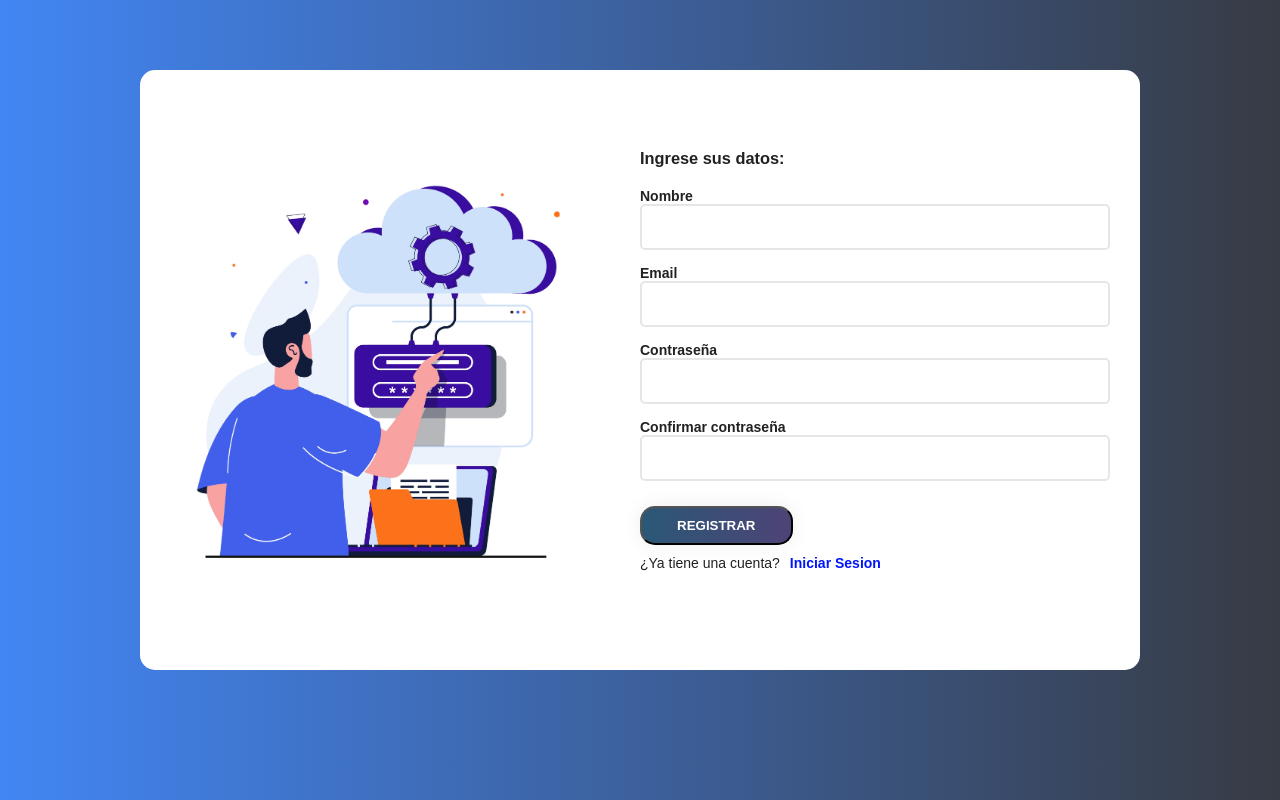
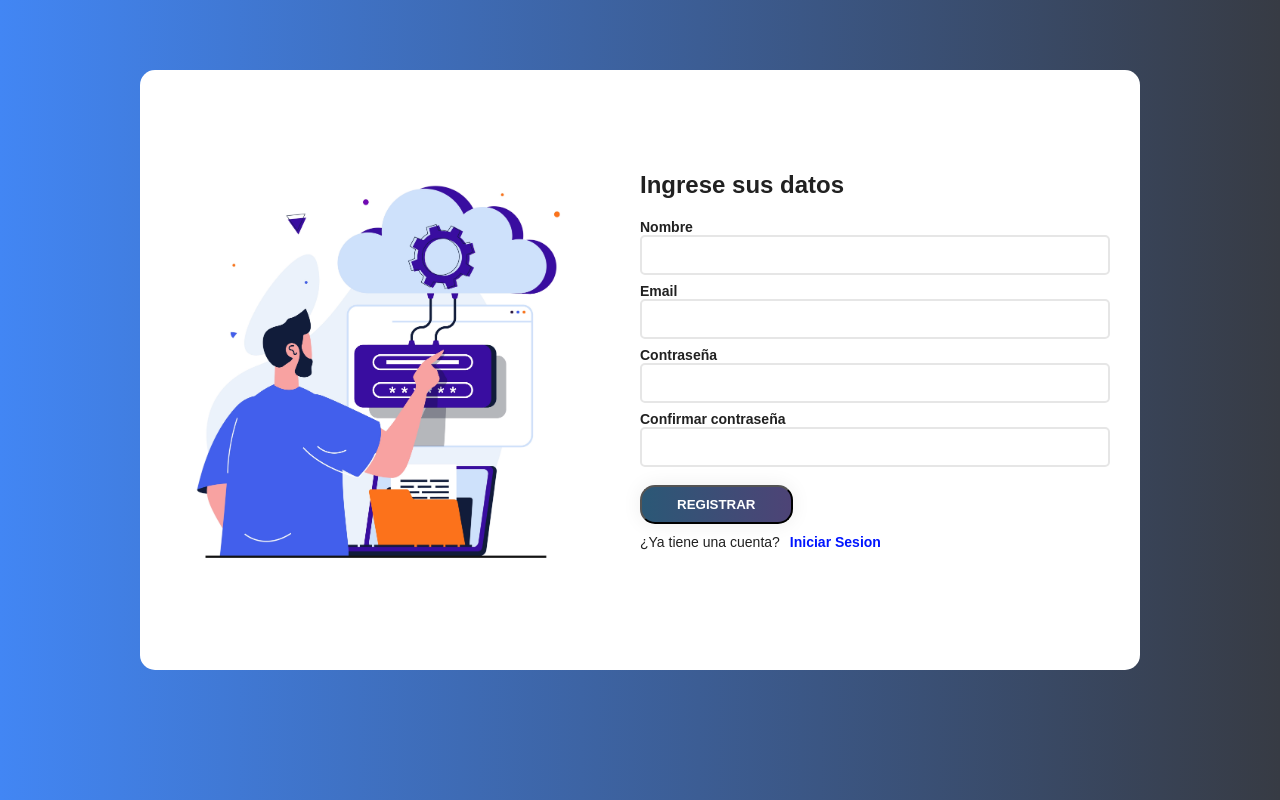
Before and after one commit to darienvr/login-user-crud-laravel-react, a React (Vite) app in the folder frontend/: page /signup in a window 1280 px wide. Built offline with nearby package versions, Linux system fonts and the light colour scheme; no server answers.

Commit message:
improved user interface in signup

```diff
--- a/frontend/src/index.css
+++ b/frontend/src/index.css
@@ -21,8 +21,8 @@ input {
     background: #ffffff;
     width: 100%;
     border: 2px solid #e6e6e6;
-    margin: 0 0 15px;
-    padding: 13px;
+    padding: 10px;
+    margin-bottom: 8px;
     box-sizing: border-box;
     font-size: 14px;
     transition: all 0.3s;
@@ -198,6 +198,10 @@ table > tbody > tr > td {
     margin: 5px 0;
 }
 
+.title-signup {
+    font-size: 1.5rem;
+}
+
 .contenedor-form {
     background-color: #fff;
     max-width: 1000px;
--- a/frontend/src/views/Signup.jsx
+++ b/frontend/src/views/Signup.jsx
@@ -36,17 +36,17 @@ const Signup = () => {
 
   return (
     <div>
-        <h3>Ingrese sus datos: </h3>
+        <h3 className='title-signup'>Ingrese sus datos </h3>
         <form onSubmit={onSubmit} className='formulario'>
           <label className='form-label'><b>Nombre</b> </label>
           <input ref={nameRef}  className='form-control' type='text'></input>
-          {errors && errors.name && (<p className='alerta'>{errors.name}</p>)}
+          {errors && errors.name && (<p className='alerta'>*{errors.name}</p>)}
           <label className='form-label'><b>Email</b> </label>
           <input ref={emailRef} className='form-control'  type='email'></input>
-          {errors && errors.email && (<p className='alerta'>{errors.email}</p>)}
+          {errors && errors.email && (<p className='alerta'>*{errors.email}</p>)}
           <label className='form-label'><b>Contraseña</b> </label>
           <input ref={passwordRef} className='form-control'  type='password'></input>
-          {errors && errors.password && (<p className='alerta'>{errors.password}</p>)}
+          {errors && errors.password && (<p className='alerta'>*{errors.password}</p>)}
           <label className='form-label'><b>Confirmar contraseña</b></label>
           <input ref={passwordConfirmationRef} className='form-control'  type='password'></input>
           <button className='btn-login' type='submit'>Registrar</button>
```
